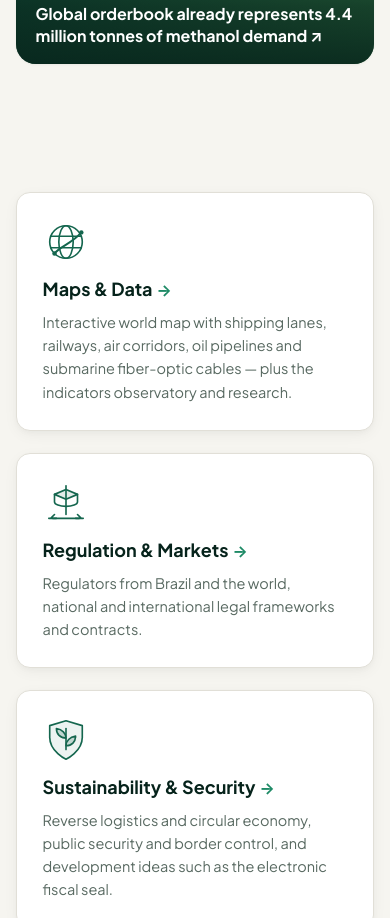
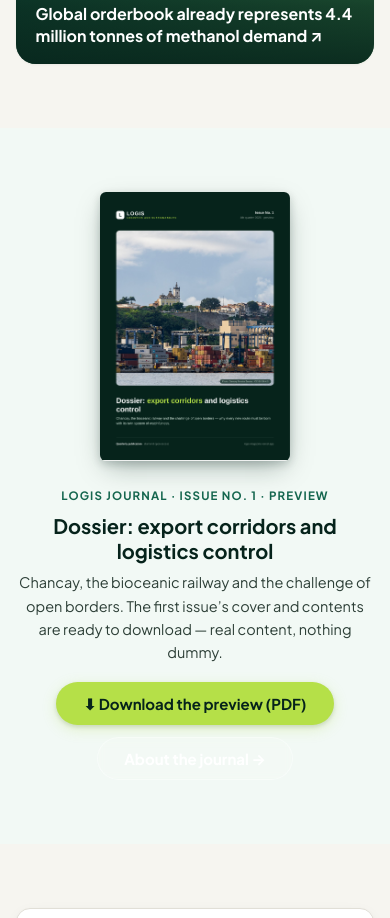
Before and after one commit to migueldorosario1/logis, an Astro site: page /en in a window 390 px wide. Shown: the part 1549-2467 px from the top of the page. Built offline with nearby package versions, Linux system fonts and the light colour scheme; Astro itself is replaced by a stand-in of ours.

Commit message:
fix+feat: links PDF corretos por idioma + capa da revista em destaque na home + Revista no submenu Quem Somos (ordem Miguel 28/08)
- bug: na página PT o link 'English PDF' entregava o PDF português (rótulo
  condicional mal atribuído) — agora os 3 links têm rótulo fixo por idioma-alvo
- home: seção de destaque da revista logo abaixo das Últimas notícias, com a
  capa real (PNG extraído do PDF) com sombra/tilt no hover + botões baixar/ver
- menu: 'Revista Logis' entra no submenu Quem Somos (e sai do grupo mobile
  para não duplicar)

```diff
--- a/src/content/ui.ts
+++ b/src/content/ui.ts
@@ -58,6 +58,7 @@ export const NAV_GROUPS: NavGroup[] = [
     children: [
       { slug: 'quemsomos', label: { pt: 'Instituto', en: 'Institute', es: 'Instituto' } },
       { slug: 'objetivos', label: { pt: 'Objetivos', en: 'Objectives', es: 'Objetivos' } },
+      { slug: 'revista', label: { pt: 'Revista Logis', en: 'Logis Journal', es: 'Revista Logis' } },
       { slug: 'endereco', label: { pt: 'Endereço', en: 'Address', es: 'Dirección' } },
       { slug: 'contato', label: { pt: 'Contato', en: 'Contact', es: 'Contacto' } },
     ],
@@ -66,7 +67,7 @@ export const NAV_GROUPS: NavGroup[] = [
 
 // Extras fora do menu (aparecem no menu mobile e no rodapé)
 export const NAV_EXTRAS: NavChild[] = [
-  { slug: 'revista', label: { pt: 'Revista Logis', en: 'Logis Journal', es: 'Revista Logis' } },
+  // 'revista' migrou para o submenu do Quem Somos (ordem Miguel 28/08)
   { slug: 'linha-editorial', label: { pt: 'Linha Editorial', en: 'Editorial Line', es: 'Línea Editorial' } },
   { slug: 'estatuto', label: { pt: 'Estatuto', en: 'Statutes', es: 'Estatutos' } },
   { slug: 'institucional', label: { pt: 'Institucional', en: 'About', es: 'Institucional' } },
--- a/src/pages/[lang]/index.astro
+++ b/src/pages/[lang]/index.astro
@@ -33,9 +33,15 @@ const ILUSTRAS: Record<string, string> = {
 };
 
 const T = {
-  pt: { ler: 'Ler a reportagem completa', por: 'Por', noticiasK: 'Atualizado semanalmente', noticiasT: 'Últimas notícias', editorialK: 'Editorial semanal', rssTitulo: 'Do mundo da logística — fontes', rssTexto: 'Os portais que o LOGIS acompanha toda semana. Próxima etapa: tradução automática dos feeds para a língua do site.', emBreve: 'tradução automática em construção' },
-  en: { ler: 'Read the full story', por: 'By', noticiasK: 'Updated weekly', noticiasT: 'Latest news', editorialK: 'Weekly editorial', rssTitulo: 'From the world of logistics — sources', rssTexto: 'The outlets LOGIS follows every week. Next step: automatic feed translation into the site’s languages.', emBreve: 'automatic translation under construction' },
-  es: { ler: 'Leer la reportaje completa', por: 'Por', noticiasK: 'Actualizado semanalmente', noticiasT: 'Últimas noticias', editorialK: 'Editorial semanal', rssTitulo: 'Del mundo de la logística — fuentes', rssTexto: 'Los portales que LOGIS sigue cada semana. Próximo paso: traducción automática de los feeds al idioma del sitio.', emBreve: 'traducción automática en construcción' },
+  pt: { ler: 'Ler a reportagem completa', por: 'Por', noticiasK: 'Atualizado semanalmente', noticiasT: 'Últimas notícias', revKicker: 'Revista Logis · Edição nº 1 · prévia', revTitulo: 'Dossiê: corredores de escoamento e controle logístico', revTexto: 'Chancay, a ferrovia bioceânica e o desafio das fronteiras abertas. A capa e o sumário da primeira edição já estão prontos para baixar — conteúdo real, nada demonstrativo.', revBaixar: '⬇ Baixar a prévia (PDF)', revVer: 'Conhecer a revista', editorialK: 'Editorial semanal', rssTitulo: 'Do mundo da logística — fontes', rssTexto: 'Os portais que o LOGIS acompanha toda semana. Próxima etapa: tradução automática dos feeds para a língua do site.', emBreve: 'tradução automática em construção' },
+  en: { ler: 'Read the full story', por: 'By', noticiasK: 'Updated weekly', noticiasT: 'Latest news', revKicker: 'Logis Journal · Issue No. 1 · preview', revTitulo: 'Dossier: export corridors and logistics control', revTexto: 'Chancay, the bioceanic railway and the challenge of open borders. The first issue’s cover and contents are ready to download — real content, nothing dummy.', revBaixar: '⬇ Download the preview (PDF)', revVer: 'About the journal', editorialK: 'Weekly editorial', rssTitulo: 'From the world of logistics — sources', rssTexto: 'The outlets LOGIS follows every week. Next step: automatic feed translation into the site’s languages.', emBreve: 'automatic translation under construction' },
+  es: { ler: 'Leer la reportaje completa', por: 'Por', noticiasK: 'Actualizado semanalmente', noticiasT: 'Últimas noticias', revKicker: 'Revista Logis · Edición nº 1 · avance', revTitulo: 'Dossier: corredores de escoamiento y control logístico', revTexto: 'Chancay, el ferrocarril bioceánico y el desafío de las fronteras abiertas. La portada y el sumario de la primera edición ya están listos para descargar — contenido real, nada demostrativo.', revBaixar: '⬇ Descargar el avance (PDF)', revVer: 'Conocer la revista', editorialK: 'Editorial semanal', rssTitulo: 'Del mundo de la logística — fuentes', rssTexto: 'Los portales que LOGIS sigue cada semana. Próximo paso: traducción automática de los feeds al idioma del sitio.', emBreve: 'traducción automática en construcción' },
+}[lang];
+
+const REVISTA_PDF = {
+  pt: '/downloads/revista-logis-edicao1-pt.pdf',
+  en: '/downloads/revista-logis-edicao1-en.pdf',
+  es: '/downloads/revista-logis-edicao1-es.pdf',
 }[lang];
 ---
 
@@ -91,6 +97,25 @@ const T = {
     </div>
   </section>
 
+  <section class="block revista-destaque">
+    <div class="container">
+      <a class="revista-card" href={langPath(lang, 'revista')}>
+        <span class="revista-capa">
+          <img src={`/imagens/revista-capa-${lang}.png`} alt={T.revTitulo} loading="lazy" />
+        </span>
+        <span class="revista-info">
+          <span class="revista-kicker">{T.revKicker}</span>
+          <h2 class="revista-titulo">{T.revTitulo}</h2>
+          <p class="revista-texto">{T.revTexto}</p>
+        </span>
+      </a>
+      <div class="revista-botoes">
+        <a class="btn primary" href={REVISTA_PDF} download>{T.revBaixar}</a>
+        <a class="btn ghost" href={langPath(lang, 'revista')}>{T.revVer} →</a>
+      </div>
+    </div>
+  </section>
+
   <section class="block">
     <div class="container">
       <div class="cards">
--- a/src/styles/global.css
+++ b/src/styles/global.css
@@ -1320,6 +1320,55 @@ footer.site p {
 /* ==========================================================================
    Accessibility & Media Overrides
    ========================================================================== */
+/* ----- Destaque da revista (capa na home) ----- */
+.revista-destaque { background: var(--verde-50); }
+.revista-card {
+  display: flex;
+  gap: 26px;
+  align-items: center;
+  text-decoration: none !important;
+}
+.revista-capa {
+  flex: 0 0 200px;
+  display: block;
+  border-radius: 6px;
+  overflow: hidden;
+  box-shadow: 0 10px 26px -6px rgba(6,35,27,.35), 0 3px 8px rgba(6,35,27,.18);
+  transition: transform var(--transicao-normal), box-shadow var(--transicao-normal);
+}
+.revista-card:hover .revista-capa {
+  transform: translateY(-4px) rotate(-1deg);
+  box-shadow: 0 16px 34px -8px rgba(6,35,27,.42), 0 4px 10px rgba(6,35,27,.2);
+}
+.revista-capa img { display: block; width: 100%; height: auto; }
+.revista-info { display: flex; flex-direction: column; gap: 8px; }
+.revista-kicker {
+  font-size: 11.5px;
+  font-weight: 700;
+  letter-spacing: .1em;
+  text-transform: uppercase;
+  color: var(--verde-700);
+}
+.revista-titulo {
+  font-size: clamp(20px, 2.6vw, 27px);
+  line-height: 1.25;
+  color: var(--verde-950);
+}
+.revista-texto { font-size: 14.5px; line-height: 1.6; color: var(--tinta-suave); max-width: 56ch; }
+.revista-botoes {
+  margin-top: 18px;
+  display: flex;
+  flex-wrap: wrap;
+  gap: 12px;
+  justify-content: flex-end;
+}
+@media (max-width: 720px) {
+  .revista-card { flex-direction: column; text-align: center; }
+  .revista-capa { flex-basis: auto; width: 190px; }
+  .revista-texto { max-width: none; }
+  .revista-botoes { justify-content: center; }
+}
+
 /* ----- Bloco Últimas notícias (capa) ----- */
 .noticias { padding-top: 42px; }
 .noticias-cabecalho {
```
Also changed, not shown: src/pages/[lang]/revista.astro (+5 -10 lines), public/imagens/revista-capa-en.png (added), public/imagens/revista-capa-es.png (added), public/imagens/revista-capa-pt.png (added).
